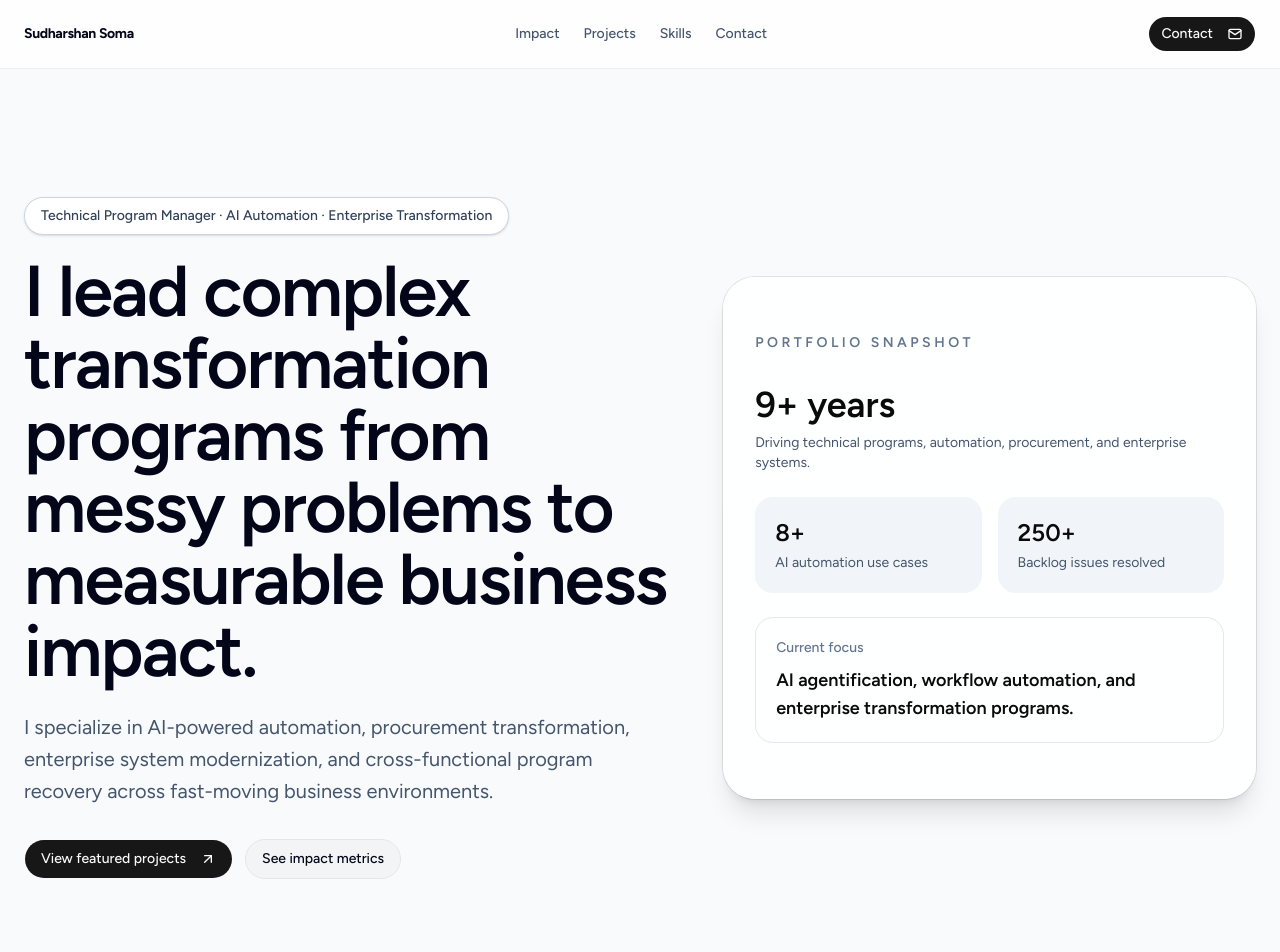
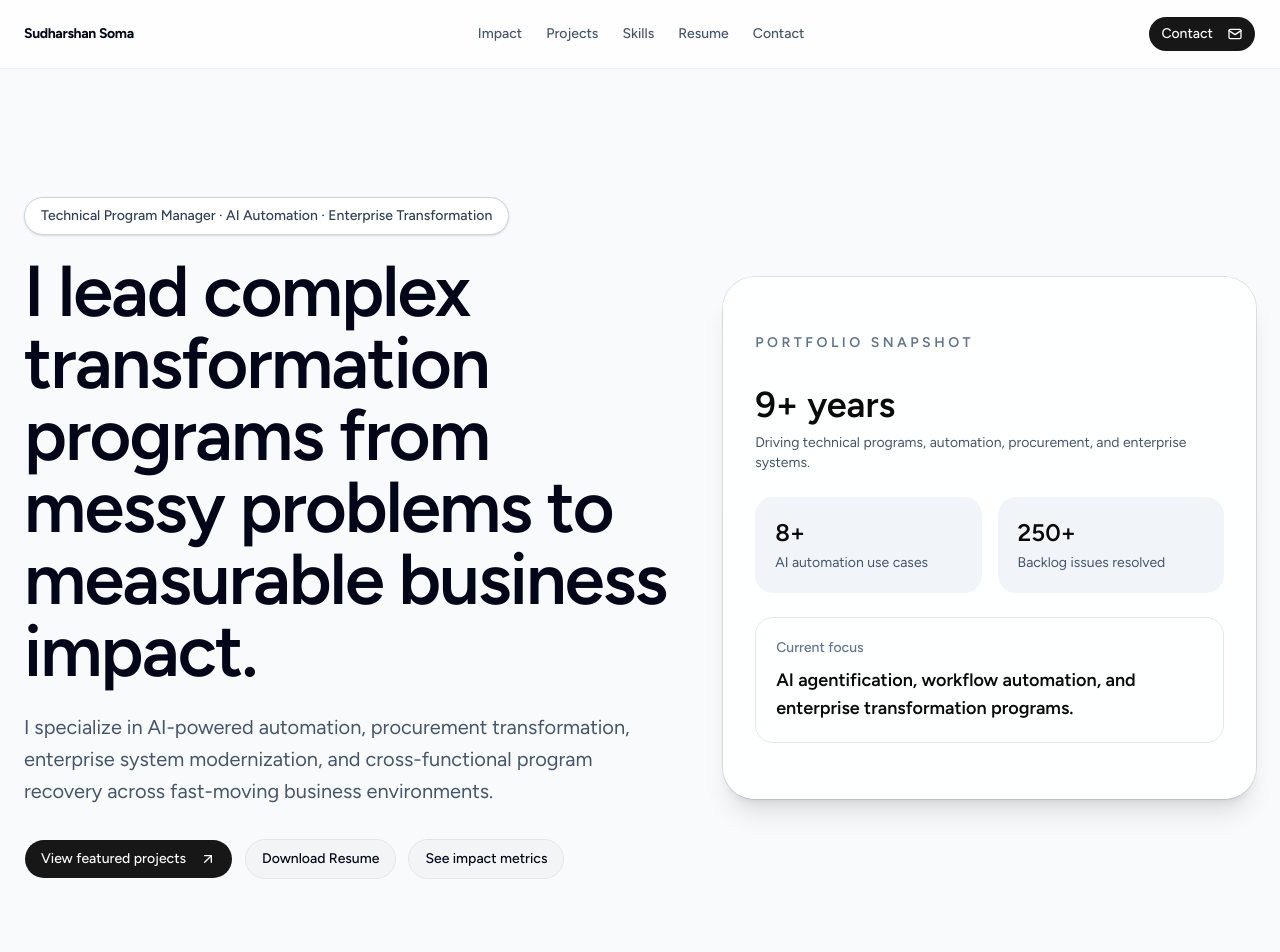
Before and after one commit to srs312-lab/sudharshan-portfolio, a Next.js app: page / in a window 1280 px wide. Shown: the top 952 px of the page. Built offline with nearby package versions, Linux system fonts and the light colour scheme.

Commit message:
email and linkin url correction

```diff
--- a/app/page.tsx
+++ b/app/page.tsx
@@ -268,10 +268,13 @@ export default function SudharshanPortfolio() {
             <a href="#impact" className="hover:text-slate-950">Impact</a>
             <a href="#projects" className="hover:text-slate-950">Projects</a>
             <a href="#skills" className="hover:text-slate-950">Skills</a>
+            <a href="/Sudharshan_Soma.pdf" target="_blank" rel="noreferrer" className="hover:text-slate-950">
+              Resume
+            </a>
             <a href="#contact" className="hover:text-slate-950">Contact</a>
           </div>
           <Button className="rounded-full" asChild>
-            <a href="mailto:srs312@georgetown.edu.com">
+            <a href="mailto:soma.sudharshan.reddy@gmail.com">
               Contact
               <Icon name="mail" className="ml-2 h-4 w-4" />
             </a>
@@ -304,6 +307,13 @@ export default function SudharshanPortfolio() {
                     <Icon name="arrow" className="ml-2 h-4 w-4" />
                   </a>
                 </Button>
+
+                <Button size="lg" variant="outline" className="rounded-full" asChild>
+                  <a href="/Sudharshan_Soma.pdf" target="_blank" rel="noreferrer">
+                    Download Resume
+                  </a>
+                </Button>
+
                 <Button size="lg" variant="outline" className="rounded-full" asChild>
                   <a href="#impact">See impact metrics</a>
                 </Button>
@@ -465,7 +475,7 @@ export default function SudharshanPortfolio() {
             </p>
             <div className="mt-8 flex flex-col justify-center gap-3 sm:flex-row">
               <Button size="lg" variant="secondary" className="rounded-full" asChild>
-                <a href="mailto:srs312@georgetown.edu.com">
+                <a href="mailto:soma.sudharshan.reddy@gmail.com">
                   Email me
                   <Icon name="mail" className="ml-2 h-4 w-4" />
                 </a>
@@ -476,7 +486,7 @@ export default function SudharshanPortfolio() {
                 className="rounded-full border-white/30 bg-transparent text-white hover:bg-white hover:text-slate-950"
                 asChild
               >
-                <a href="https://linkedin.com/in/Sudharshan_soma" target="_blank" rel="noreferrer">
+                <a href="https://www.linkedin.com/in/sudarshan-soma/" target="_blank" rel="noreferrer">
                   LinkedIn
                   <Icon name="linkedin" className="ml-2 h-4 w-4" />
                 </a>
```
